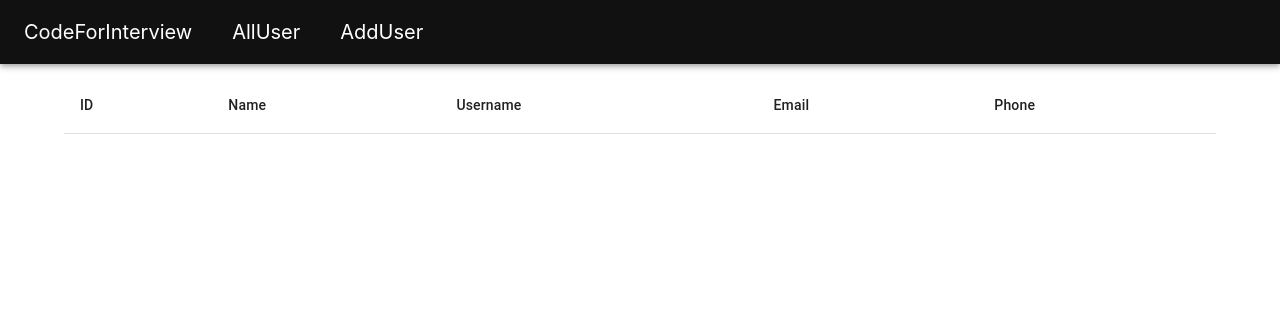
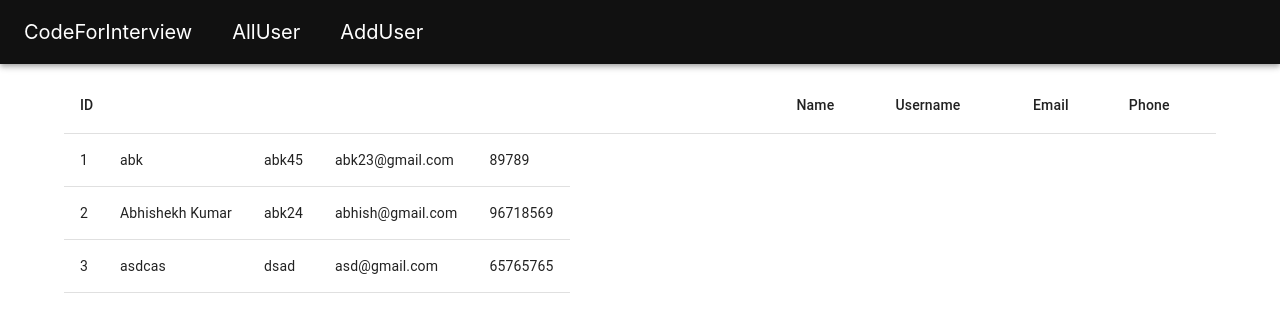
Before and after one commit to Abhishek6416/ReactJs-Repo, a React (Create React App) app in the folder React-Crud/: page /all in a window 1280 px wide. Shown: the top 332 px of the page. Built offline with nearby package versions, Linux system fonts and the light colour scheme; data requests are answered from the project's data file.

Commit message:
adding and readingdone

```diff
--- a/React-Crud/package.json
+++ b/React-Crud/package.json
@@ -19,7 +19,7 @@
   },
   "scripts": {
     "start": "react-scripts start",
-    "json-server":"json-server --watch src/Components/database/db.json --host 127.0.0.1 --port 3002",
+    "json-server":"json-server --watch src/Components/database/db.json --host 127.0.0.1 --port 3008",
     "build": "react-scripts build",
     "test": "react-scripts test",
     "eject": "react-scripts eject"
--- a/React-Crud/src/Components/AllUser.js
+++ b/React-Crud/src/Components/AllUser.js
@@ -21,8 +21,8 @@ export default function AllUser() {
 
         let response=await getuser();
 
-        // console.log(response)
-        // setUsers(response.data)
+        console.log(response)
+        setUsers(response.data)
 
     }
 
@@ -42,15 +42,15 @@ export default function AllUser() {
     <TableCell>Phone</TableCell>
 </TableRow>
 <TableBody>
-{/* {
+{
 
-    users.map(user =>(
+    users.map(elem =>(
         <TableRow>
-        <TableCell>{user.id}</TableCell>
-    <TableCell>{user.name}</TableCell>
-    <TableCell>Username</TableCell>
-    <TableCell>Email</TableCell>
-    <TableCell>Phone</TableCell>
+        <TableCell>{elem.id}</TableCell>
+    <TableCell>{elem.name}</TableCell>
+    <TableCell>{elem.username}</TableCell>
+    <TableCell>{elem.email}</TableCell>
+    <TableCell>{elem.phone}</TableCell>
 
 
         </TableRow>
@@ -59,7 +59,7 @@ export default function AllUser() {
 
     ))
 }
- */}
+
 
 
 
```
